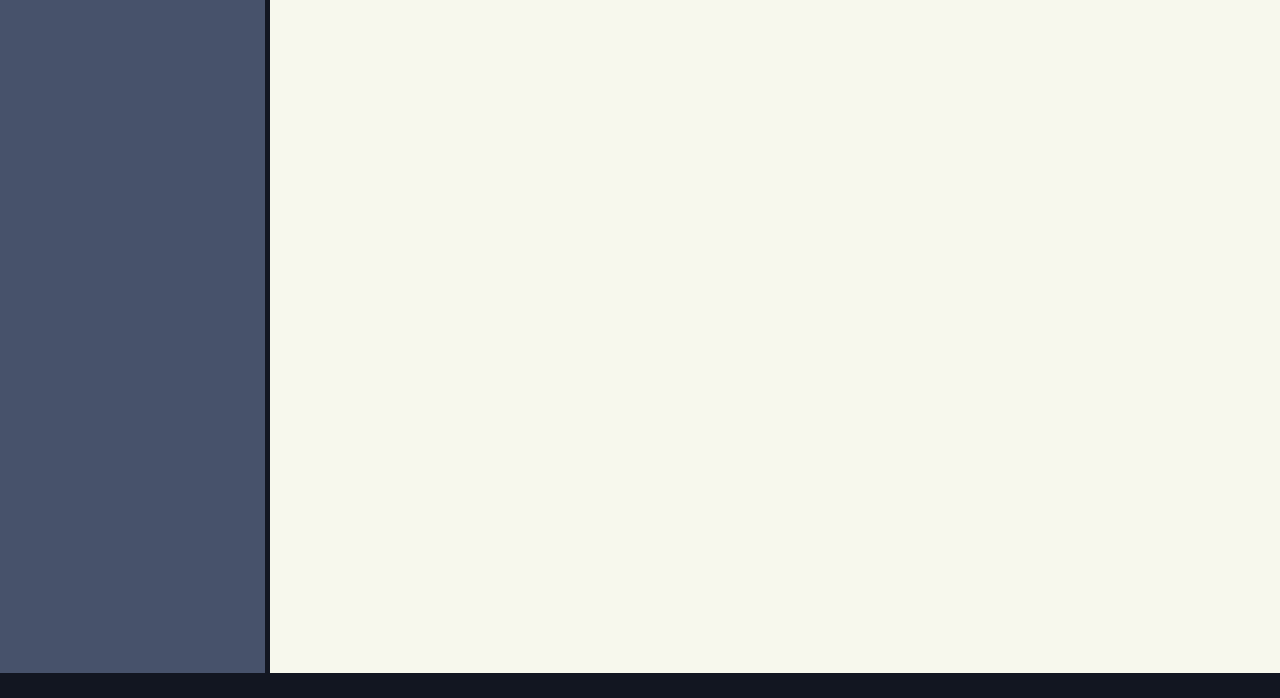
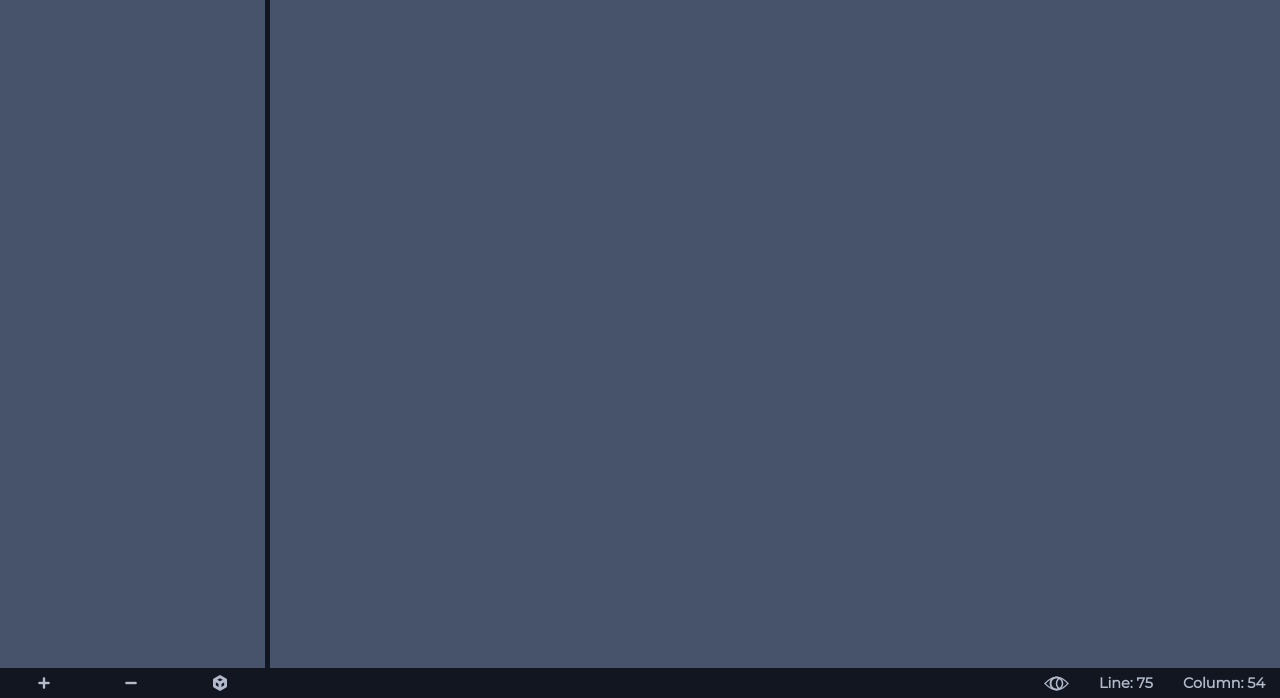
Before and after one commit to Dev-Gabriel-Braga/moondance-ide, an Electron app: page src/_view/_html/V_Main.html in a window 1280 px wide. Shown: the part 102-800 px from the top of the page. Drawn offline with Linux system fonts and the light colour scheme.

Commit message:
Commit 18-11-20
+ Base Style finished.

```diff
--- a/src/_view/_css/V_Main.css
+++ b/src/_view/_css/V_Main.css
@@ -17,6 +17,7 @@
         --black-light: hsla(223, 30%, 15%, 1);
         --black-lighter: hsla(223, 30%, 25%, 1);
         --black-pluslighter: hsla(223, 20%, 35%, 1);
+        --black-evmolighter: hsla(223, 20%, 75%, 1);
         --blue-dark: hsla(231, 81%, 8%, 1);
         --violet: hsla(257, 62%, 20%, 1);
         --violet-light: hsla(257, 62%, 30%, 1);
@@ -27,7 +28,7 @@
         margin: 0;
         user-select: none;
         font-family: Montserrat;
-        background-color: var(--ivory);
+        background-color: var(--black-pluslighter);
     }
     #wrap {
         width: 100%;
@@ -73,7 +74,7 @@
         display: flex;
         flex-direction: row;
         --folder-panel-w: 270px;
-        --footer-bars-w: 25px;
+        --footer-bars-w: 30px;
     }
     #folder-panel {
         display: flex;
@@ -82,9 +83,9 @@
         border-right: 5px solid var(--black);
     }
     #root-folder {
-        padding: 15px;
+        padding: 10px;
         color: var(--ivory);
-        font-size: 1.2em;
+        font-size: 1.1em;
         text-align: center;
         background-color: var(--black-light);
         border-bottom: 5px solid var(--black);
@@ -96,8 +97,20 @@
     #operation-bar {
         width: 100%;
         height: var(--footer-bars-w);
+        display: flex;
+        flex-direction: row;
         background-color: var(--black);
     }
+    #operation-bar > *{
+        flex-grow: 1;
+        height: 100%;
+        display: flex;
+        flex-direction: row;
+        align-items: center;
+        justify-content: center;
+        cursor: pointer;
+    }
+    #operation-bar > *:hover { background-color: var(--black-lighter); }
     #editor-panel {
         display: flex;
         flex-direction: column;
@@ -123,7 +136,7 @@
         display: flex;
         flex-direction: row;
         align-items: center;
-        padding: 7px 15px;
+        padding: 4px 12px;
         color: var(--ivory);
         font-weight: 550;
         background-color: var(--black-lighter);
@@ -156,6 +169,26 @@
     #status-bar {
         width: 100%;
         height: var(--footer-bars-w);
+        display: flex;
+        flex-direction: row;
+        justify-content: flex-end;
         background-color: var(--black);
     }
+    #status-bar > * {
+        height: 100%;
+        display: flex;
+        flex-direction: row;
+        align-items: center;
+        padding: 0 15px;
+    }
+    #line-count, #column-count {
+        color: var(--black-evmolighter);
+        font-size: 0.9em;
+        font-weight: 600;
+    }
+    #view-graphic {
+        padding: 0 15px;
+        cursor: pointer;
+    }
+    #view-graphic:hover { background-color: var(--black-lighter); }
 /****/
--- a/src/_view/_html/V_Main.html
+++ b/src/_view/_html/V_Main.html
@@ -41,7 +41,15 @@
 
                     <!-- Barra de Operações -->
                     <div id="operation-bar">
-
+                        <div id="btn-create">
+                            <img src="../_img/plus-16x16.png"/>
+                        </div>
+                        <div id="btn-delete">
+                            <img src="../_img/minus-16x16.png"/>
+                        </div>
+                        <div id="btn-open">
+                            <img src="../_img/box-20x20.png"/>
+                        </div>
                     </div>
                 </div>
 
@@ -71,7 +79,11 @@
 
                     <!-- Barra de Status -->
                     <div id="status-bar">
-
+                        <div id="view-graphic">
+                            <img src="../_img/view-graphic-25x25.png"/>
+                        </div>
+                        <div id="line-count">Line: 75</div>
+                        <div id="column-count">Column: 54</div>
                     </div>
                 </div>
 
```
Also changed, not shown: src/_view/_img/box-20x20.png (added), src/_view/_img/minus-16x16.png (added), src/_view/_img/plus-16x16.png (added), src/_view/_img/view-graphic-25x25.png (added).
